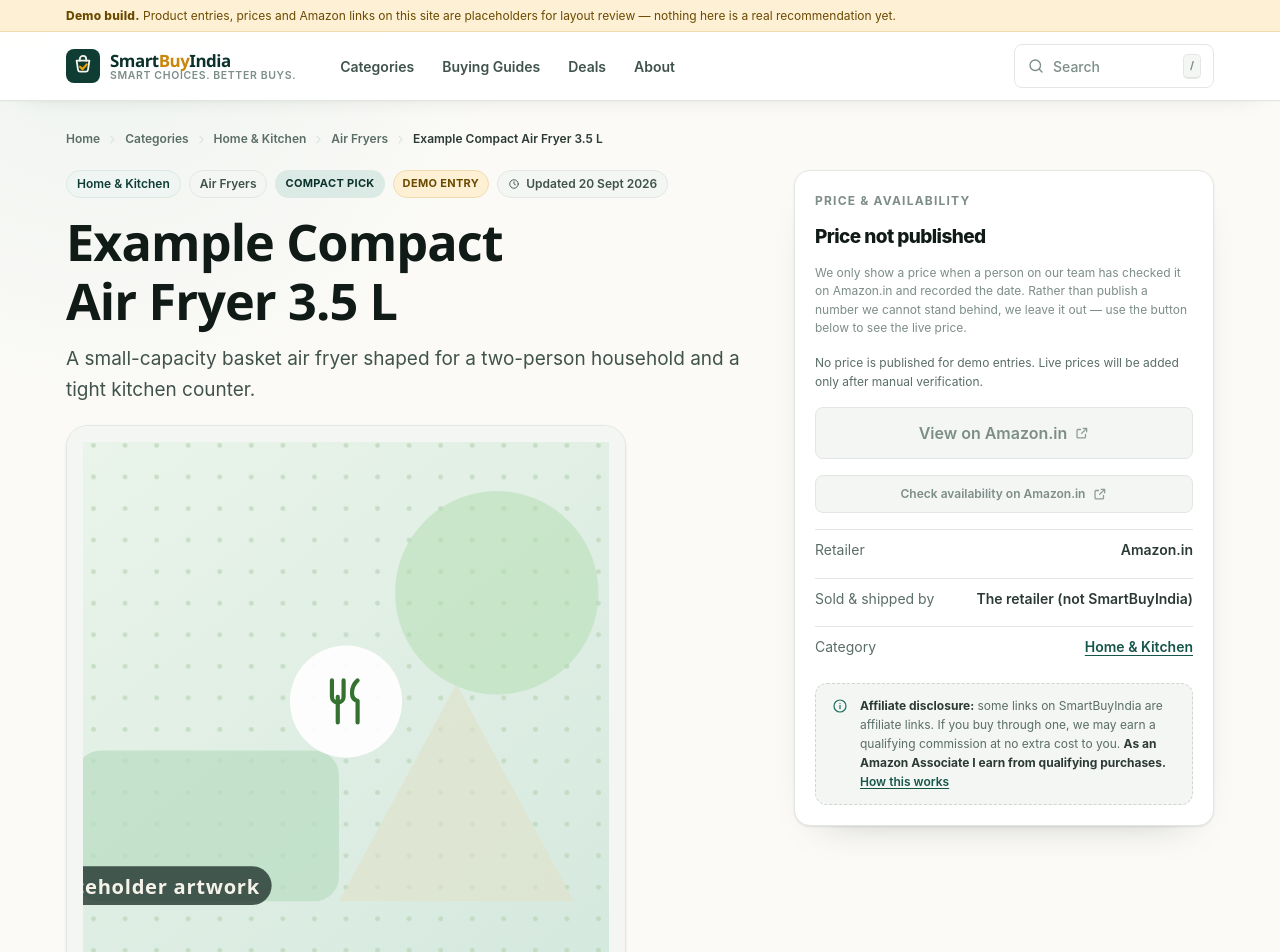
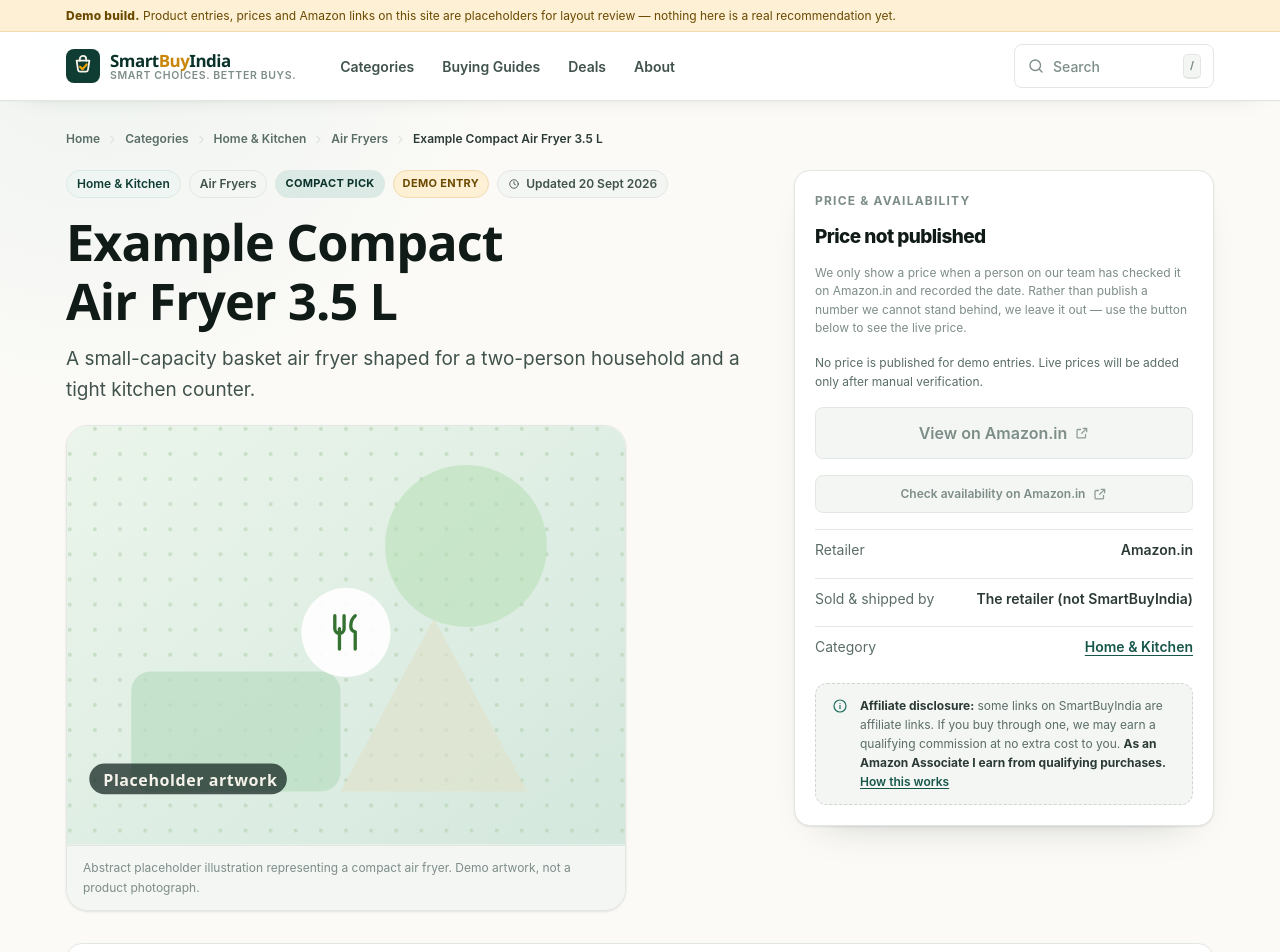
Before and after one commit to void7x/smartbuyIndia, a React (Vite) app: page /product/example-air-fryer in a window 1280 px wide. Shown: the top 952 px of the page. Built offline with nearby package versions, Linux system fonts and the light colour scheme.

Commit message:
Fix product hero image intrinsic sizing

```diff
--- a/src/components/ProductImage.jsx
+++ b/src/components/ProductImage.jsx
@@ -104,8 +104,6 @@ export default function ProductImage({
       className={className}
       src={assetUrl(src)}
       alt={product?.imageAlt || product?.name || ''}
-      width="400"
-      height="300"
       loading={eager ? 'eager' : 'lazy'}
       decoding="async"
       referrerPolicy="no-referrer"
--- a/src/styles/index.css
+++ b/src/styles/index.css
@@ -1393,13 +1393,18 @@ hr {
   box-shadow: var(--shadow-sm);
 }
 
-.product-hero__media > img,
+.product-hero__media > img {
+  display: block;
+  width: 100%;
+  height: auto;
+  padding: var(--sp-4);
+  box-sizing: border-box;
+}
+
 .product-hero__media > svg {
   display: block;
   width: 100%;
-  aspect-ratio: 1 / 1;
-  object-fit: contain;
-  padding: var(--sp-4);
+  height: auto;
 }
 
 .product-hero__media-caption {
```
